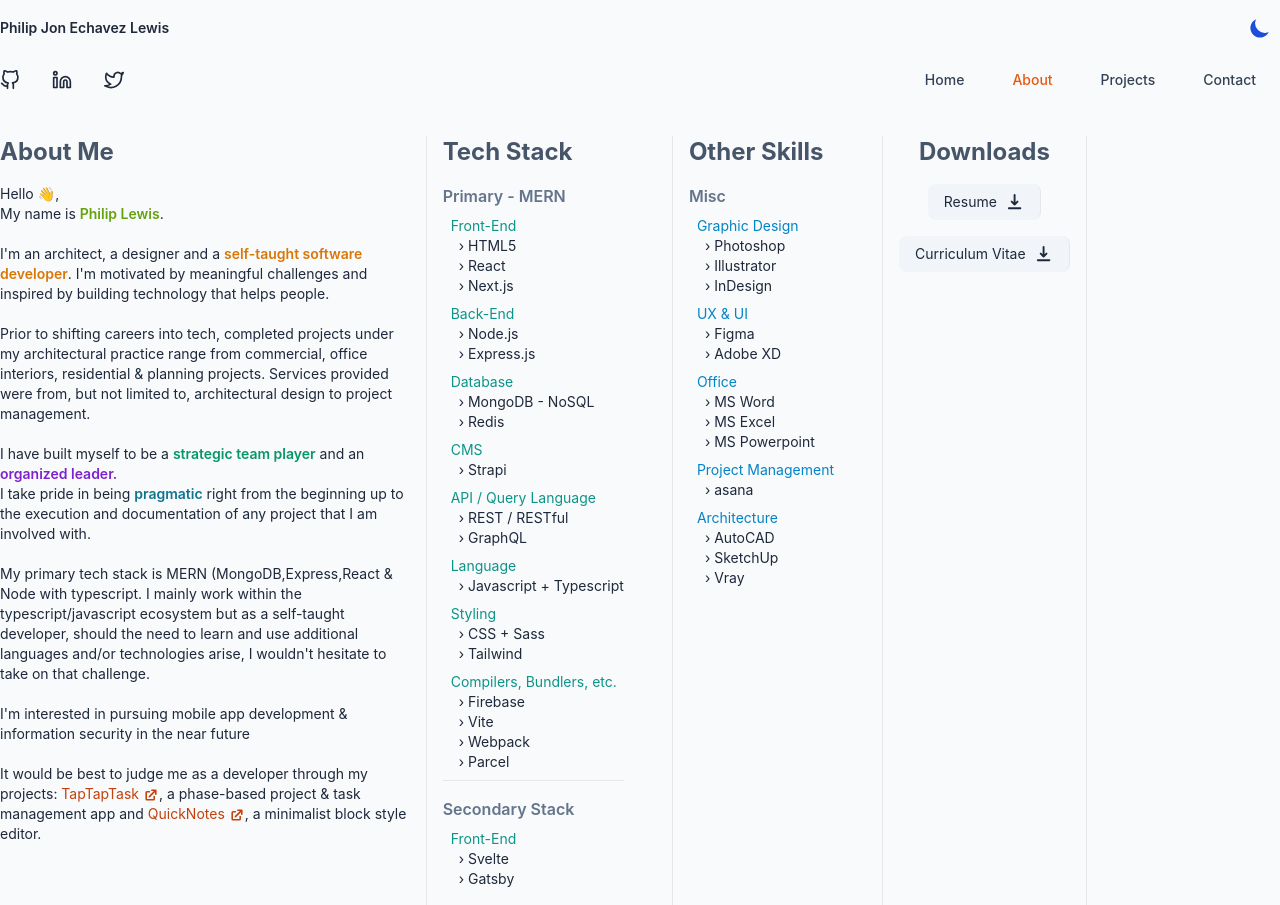
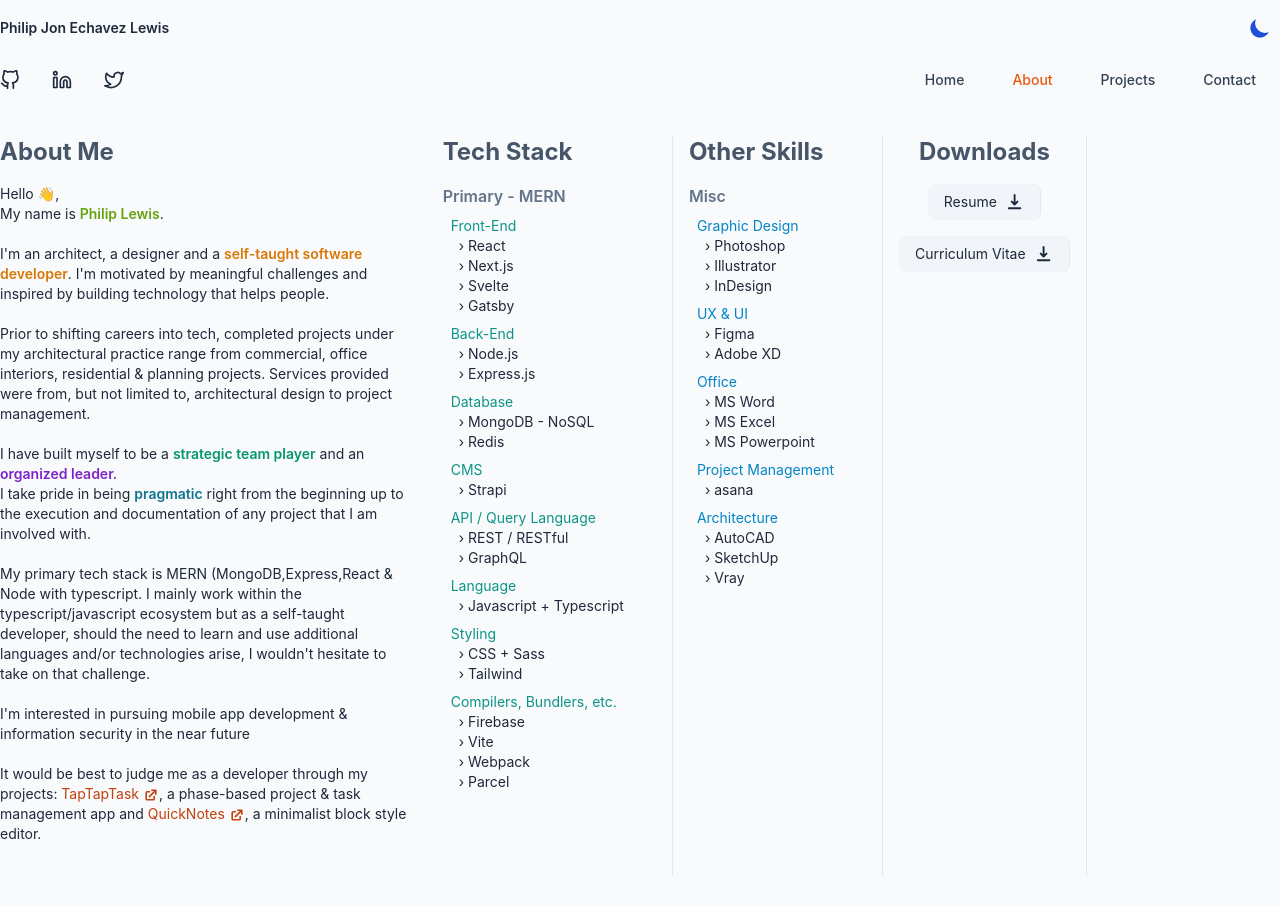
Before and after one commit to philipjonlewis/philipjonlewis.com, a Next.js app: page /about in a window 1280 px wide. After the commit the page ends 876 px from the top, so only its background shows below. Built offline with nearby package versions, Linux system fonts and the light colour scheme.

Commit message:
fixed about page

```diff
--- a/components/pageComponents/about/DesignStack.tsx
+++ b/components/pageComponents/about/DesignStack.tsx
@@ -10,7 +10,7 @@
       {/* tech stack container */}
       <div className="tech-stack ">
         {/* Primary Tech Stack */}
-        <div className="primary mb-4  md:pb-2">
+        <div className="primary mb-4 pb-2 border-b-[1px] md:border-none">
           <p className="text-base font-semibold mb-2 text-slate-500 dark:text-slate-300 ">
             Misc
           </p>
--- a/components/pageComponents/about/TechStack.tsx
+++ b/components/pageComponents/about/TechStack.tsx
@@ -10,7 +10,7 @@
       {/* tech stack container */}
       <div className="tech-stack ">
         {/* Primary Tech Stack */}
-        <div className="primary mb-4 md:border-b-[1px] md:pb-2">
+        <div className="primary mb-4 pb-2 border-b-[1px] md:border-none">
           <p className="text-base font-semibold mb-2 text-slate-500 dark:text-slate-300 ">
             Primary - MERN
           </p>
@@ -20,9 +20,10 @@
                 Front-End
               </li>
               <ul className="ml-2">
-                <li>&#8250; HTML5 </li>
                 <li>&#8250; React </li>
                 <li>&#8250; Next.js</li>
+                <li>&#8250; Svelte</li>
+                <li>&#8250; Gatsby</li>
               </ul>
               <li className="text-sm font-normal mt-2 text-teal-600 dark:text-red-300">
                 Back-End
@@ -76,24 +77,6 @@
             </ul>
           </div>
         </div>
-        {/* End of Primary Tech Stack */}
-        {/* Secondary Tech Stack */}
-        <div className="secondary mb-2  md:pb-2">
-          <p className="text-base font-semibold mb-2 text-slate-500 dark:text-slate-300">
-            Secondary Stack
-          </p>
-          <div className="text-sm ml-2">
-            <ul>
-              <li className="text-sm font-normal mt-2 text-teal-600 dark:text-red-300">
-                Front-End
-              </li>
-              <ul className="ml-2">
-                <li>&#8250; Svelte</li>
-                <li>&#8250; Gatsby</li>
-              </ul>
-            </ul>
-          </div>
-        </div>
       </div>
     </>
   );
--- a/pages/about/index.tsx
+++ b/pages/about/index.tsx
@@ -20,7 +20,7 @@
         animate="visible"
         transition={{ delay: 0.3 }}
         variants={segment}
-        className="px-4 md:p-0 md:w-1/3 md:border-r-[1px] md:pr-4"
+        className="px-4 md:p-0 md:w-1/3 md:border-r-[1px] md:pr-4 mb-4 border-b-[1px] md:border-none"
       >
         <div className="text-2xl font-bold mb-4 text-slate-600 dark:text-slate-200">
           <p>About Me</p>
```
